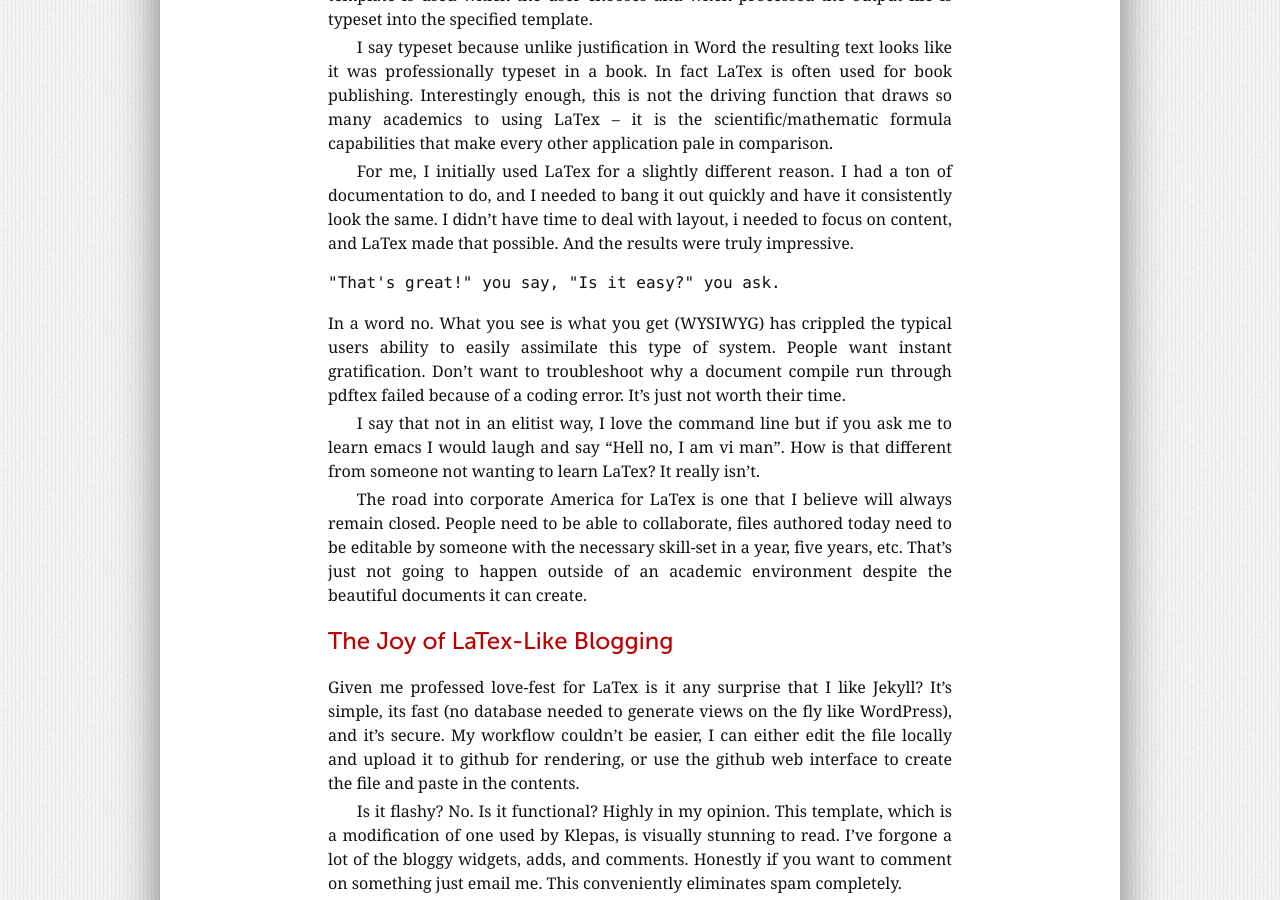
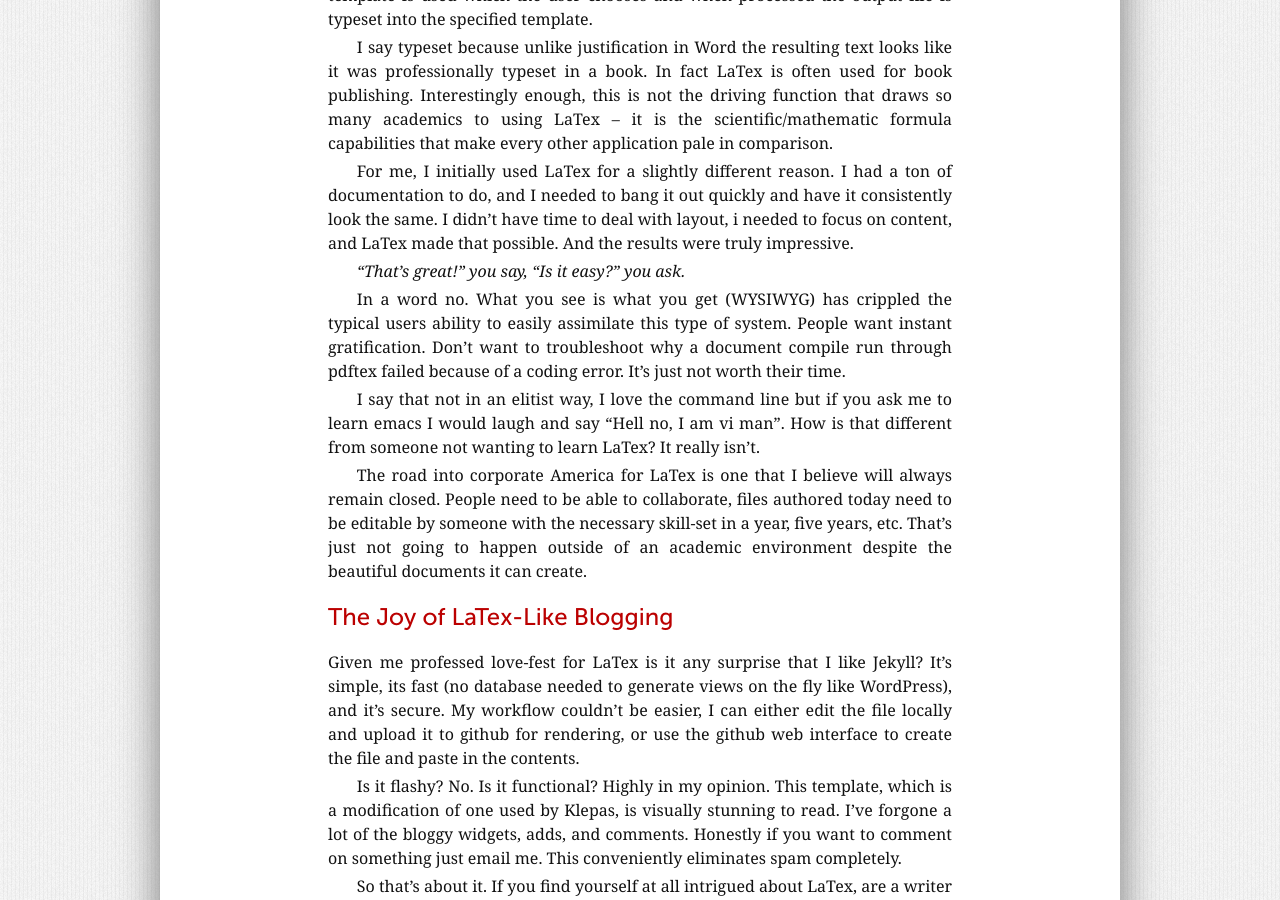
Before and after one commit to stvlange/stvlange.github.com, a Jekyll site: the page built from _posts/2013-04-01-Less-is-More.markdown, in a window 1280 px wide and 900 px high, scrolled down 1150 px. Built offline with Jekyll 4.4.1, drawn with Linux system fonts in a browser that asks for light colours; part of the change alters nothing that is shown.

```diff
--- a/_posts/2013-04-01-Less-is-More.markdown
+++ b/_posts/2013-04-01-Less-is-More.markdown
@@ -18,7 +18,7 @@ I say typeset because unlike justification in Word the resulting text looks like
 
 For me, I initially used LaTex for a slightly different reason.  I had a ton of documentation to do, and I needed to bang it out quickly and have it consistently look the same.  I didn't have time to deal with layout, i needed to focus on content, and LaTex made that possible.  And the results were truly impressive.
 
-    "That's great!" you say, "Is it easy?" you ask.
+<cite>*"That's great!" you say, "Is it easy?" you ask.*</cite>
 
 In a word no.  What you see is what you get (WYSIWYG) has crippled the typical users ability to easily assimilate this type of system.  People want instant gratification.  Don't want to troubleshoot why a document compile run through pdftex failed because of a coding error.  It's just not worth their time.
 
```
